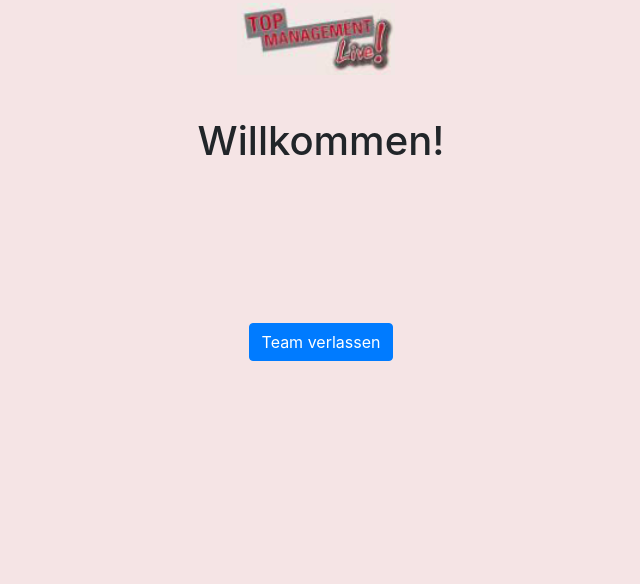
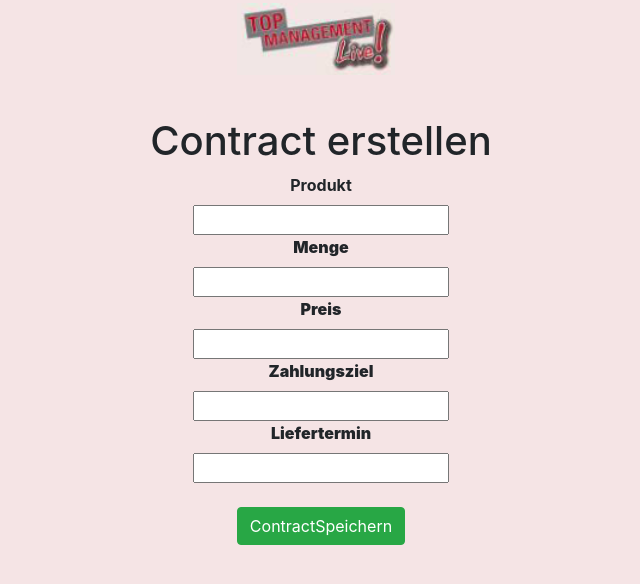
Before and after one commit to Warrensy/TopManagementLive, a PHP site: page /index.php?site=adminCreateContract in a window 1280 px wide; the page is wider, and only the part inside the window is pictured. Shown: the part 104-688 px from the top of that part, without its empty margins (319-959 px from the left). Run offline with PHP 8.4, Linux system fonts and the light colour scheme; the visitor is signed in with stand-in values (Sample User, id 1).

Commit message:
adminCreateContract added

```diff
--- a/data/DB.class.php
+++ b/data/DB.class.php
@@ -118,7 +118,7 @@ class DBclass {
         }
     }
 
-    function createOffer($region, $produkt, $menge, $preis, $zahlungsziel, $liefertermin, $teamcode) { //anker
+    function createOffer($region, $produkt, $menge, $preis, $zahlungsziel, $liefertermin, $teamcode) {
         $stmt = $this->verbindung->prepare("INSERT INTO `angebote` (`Region`, `Produkt`, `Menge`, `Preis`, `Zahlungsziel`, `Liefertermin`, `Teamcode`)
         VALUES (?, ?, ?, ?, ?, ?, ?)");
         $stmt->bind_param("ssiiiii",$region, $produkt, $menge, $preis, $zahlungsziel, $liefertermin, $teamcode);
@@ -482,6 +482,15 @@ class DBclass {
         $stmt->bind_param("s", $gameid);
         $stmt->execute();
     }
+
+    function createContract($kategorie, $region, $produkt, $menge, $preis, $zahlungsziel, $liefertermin, $aktiv) {
+        $stmt = $this->verbindung->prepare("INSERT INTO `auftrag` (`Kategorie`, `Region`, `Produkt`, `Menge`, `Preis`, `Zahlungsziel`, `Liefertermin`, `Aktiv`)
+        VALUES (?, ?, ?, ?, ?, ?, ?, ?)");
+        $stmt->bind_param("sssiiiii", $kategorie, $region, $produkt, $menge, $preis, $zahlungsziel, $liefertermin, $aktiv);
+        $stmt->execute();
+    }
+
+
 }
 
 ?>
--- a/index.php
+++ b/index.php
@@ -73,6 +73,9 @@
           <a class="nav-link" href="index.php?site=adminControls">AdminControls</a>
         </li>
         <li class="nav-item">
+          <a class="nav-link" href="index.php?site=adminCreateContract">adminCreateContract</a>
+        </li>
+        <li class="nav-item">
           <a class="nav-link" href="index.php?site=mpp">MarketingPunkte</a>
         </li>
       </ul>
@@ -115,6 +118,8 @@
                   case 'adminOfferManager' : include "redirect/adminOfferManager.php"; break;
                   case 'yearlyContractingLogic' : include "redirect/yearlyContractingLogic.php"; break;
                   case 'adminControls' : include "redirect/adminControls.php"; break;
+                  case 'adminCreateContract' : include "redirect/adminCreateContract.html"; break;
+                  case 'adminCreateContractLogic' : include "redirect/adminCreateContractLogic.php"; break;
                   case 'mpp' : include "redirect/mpp.php"; break;
 
                   default: include "redirect/team.php";
--- /dev/null
+++ b/redirect/adminCreateContract.html
@@ -0,0 +1,69 @@
+<div class="row justify-content-center">
+    <table>
+        <div class="col-sm-12">
+        <tr>
+            <h1>Contract erstellen</h1>
+        </tr>
+        </div>
+
+        <form method="POST" action="index.php?site=adminCreateContractLogic">
+
+            <div class="col-sm-12">
+            <tr>
+                <b><label for="formControlRange">Produkt</label>
+            </tr>
+            </div>
+            <div class="col-sm-12">
+            <tr>
+                <input name="produkt" id="formControlRange" onInput="$('#produkt').html($(this).val())">
+            </tr>
+            </div>
+            <div class="col-sm-12">
+            <tr>
+                <b><label for="formControlRange">Menge</label>
+            </tr>
+            </div>
+            <div class="col-sm-12">
+            <tr>
+                <input min="0" required name="menge" type="number" id="formControlRange" onInput="$('#menge').html($(this).val())">
+            </tr>
+            </div>
+            <div class="col-sm-12">
+            <tr>
+                <b><label for="formControlRange">Preis</label>
+            </tr>
+            </div>
+            <div class="col-sm-12">
+            <tr>
+                <input min="0" required name="preis" type="number" id="formControlRange" onInput="$('#preis').html($(this).val())">
+            </tr>
+            </div>
+            <div class="col-sm-12">
+            <tr>
+                <b><label for="formControlRange">Zahlungsziel</label>
+            </tr>
+            </div>
+            <div class="col-sm-12">
+            <tr>
+                <input min="0" required name="zahlungsziel" type="number" id="formControlRange" onInput="$('#zahlungsziel').html($(this).val())">
+            </tr>
+            </div>
+            <div class="col-sm-12">
+            <tr>
+                <b><label for="formControlRange">Liefertermin</label>
+            </tr>
+            </div>
+            <div class="col-sm-12">
+            <tr>
+                <input min="0" required name="mittel" type="number" id="formControlRange" onInput="$('#liefertermin').html($(this).val())">
+            </tr>
+            </div>
+            <div class="col-sm-12">
+            <tr>
+                <br>
+                <input type="submit" class="btn btn-success" value="ContractSpeichern" name ="ContractSpeichern" ID = "ContractSpeichern">
+            </tr>
+            </div>
+        </form>
+    </table>
+</div>
```
Also changed, not shown: redirect/adminCreateContractLogic.php (added, +32 -0 lines).
